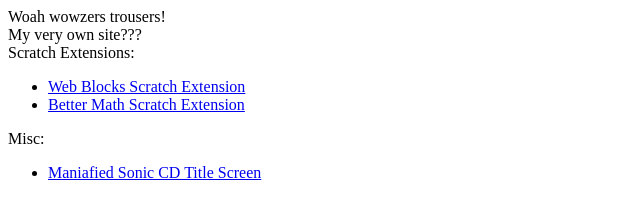
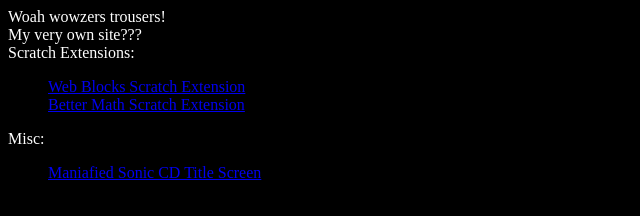
Before and after one commit to kloodi2020/kloodi2020.github.io, a plain HTML site: page index.html in a window 1280 px wide. Shown: the whole page, without its empty margins (0-640 px from the left). Drawn offline with Linux system fonts and the light colour scheme.

Commit message:
Update index.html

```diff
--- a/index.html
+++ b/index.html
@@ -2,18 +2,26 @@
 <html lang="en">
   <head>
     <title>Kloodi2020's Cool Site</title>
+    <style>
+      body {
+        background-color: black;
+      }
+      span {
+        color: white;
+      }
+    </style>
   </head>
   <body>
-    Woah wowzers trousers!<br>
-    My very own site???<br>
+    <span>Woah wowzers trousers!<br></span>
+    <span>My very own site???<br></span>
 
-    Scratch Extensions:
+    <span>Scratch Extensions:</span>
     <ul>
       <li><a href="WebBlocks.html">Web Blocks Scratch Extension</a></li>
       <li><a href="BetterMath.html">Better Math Scratch Extension</a></li>
     </ul>
 
-    Misc:
+    <span>Misc:</span>
     <ul>
       <li><a href="cd">Maniafied Sonic CD Title Screen</a></li>
     </ul>
```
